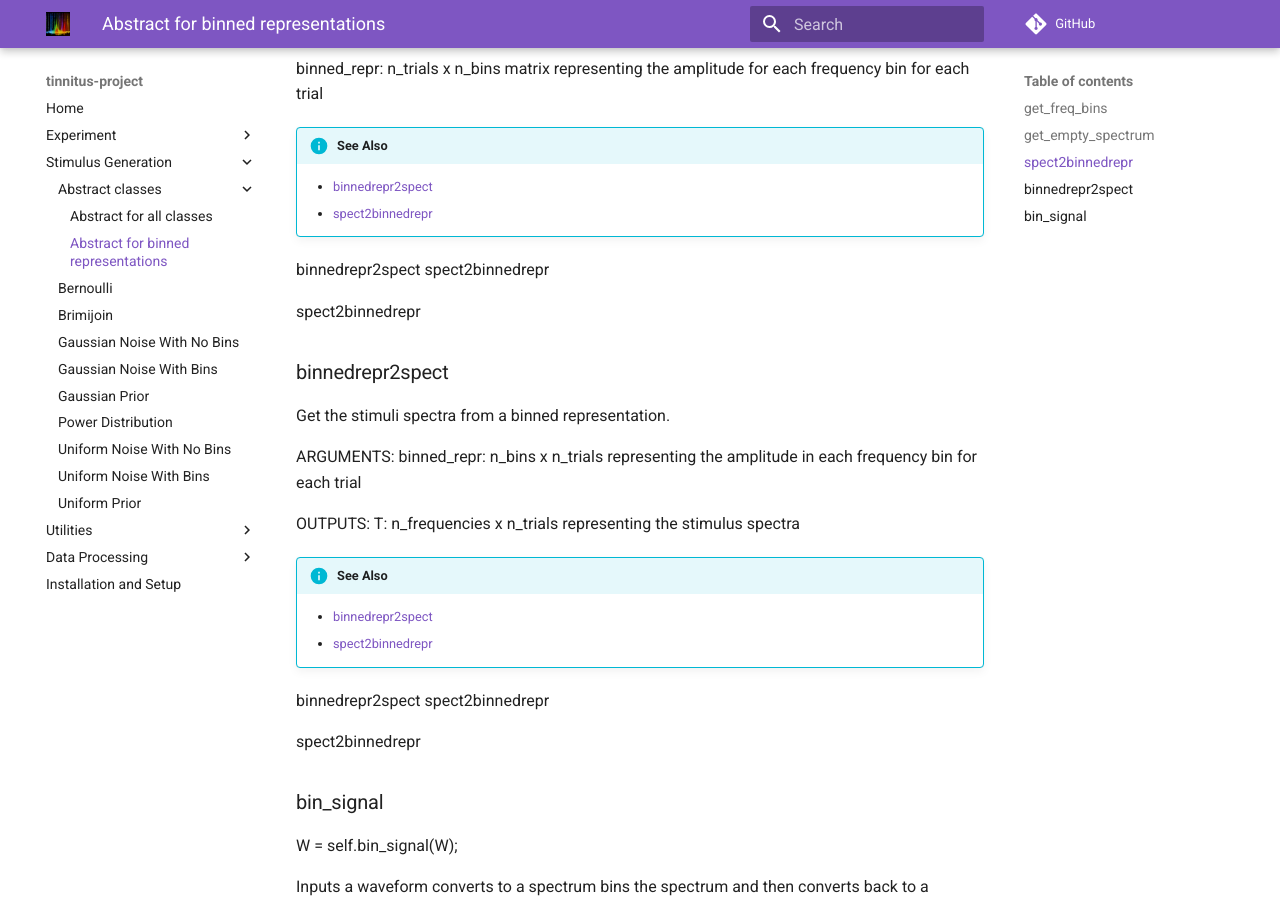
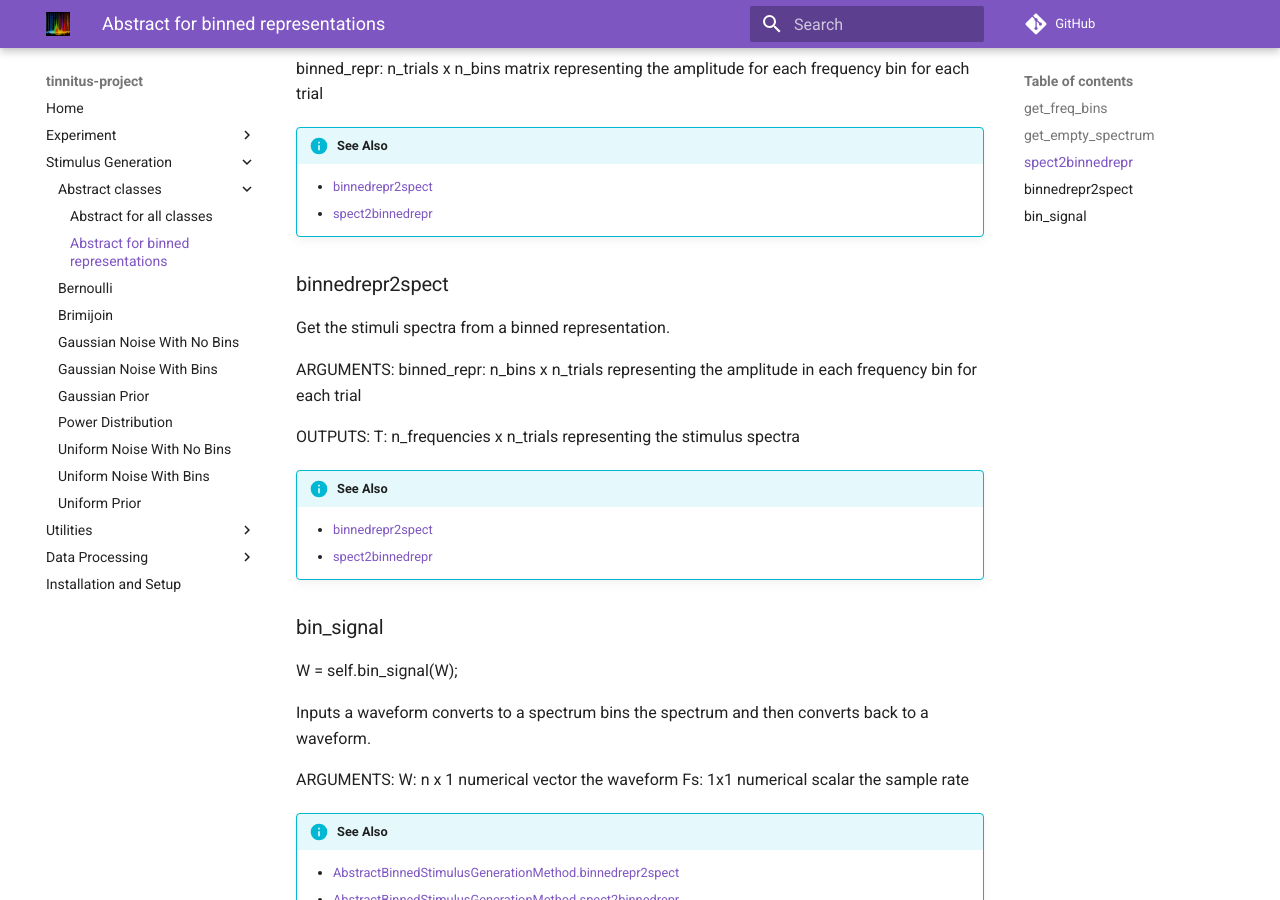
Before and after one commit to The-Lammert-Lab/tinnitus-reconstruction, an MkDocs documentation site: the page built from docs/stimgen/AbstractBinnedStimulusGenerationMethod.md, in a window 1280 px wide and 900 px high, scrolled down 1245 px. Built offline with MkDocs 1.6.1 and Material for MkDocs 9.7.7, drawn with Linux system fonts in a browser that asks for light colours; comment, search, counter and statistics services are not loaded.

```diff
--- a/docs/stimgen/AbstractBinnedStimulusGenerationMethod.md
+++ b/docs/stimgen/AbstractBinnedStimulusGenerationMethod.md
@@ -82,19 +82,6 @@
 
 
 
-binnedrepr2spect
-spect2binnedrepr
-
-
-
-
-
-spect2binnedrepr
-
-
-
-
-
 ### binnedrepr2spect
 
 Get the stimuli spectra from a binned representation.
@@ -113,19 +100,6 @@
 !!! info "See Also"
     * [binnedrepr2spect](../../utils/#binnedrepr2spect)
     * [spect2binnedrepr](../../utils/#spect2binnedrepr)
-
-
-
-
-
-binnedrepr2spect
-spect2binnedrepr
-
-
-
-
-
-spect2binnedrepr
 
 
 
```
Also changed, not shown: 1 other file.
